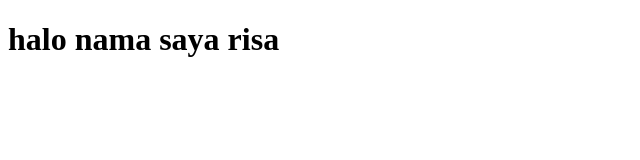
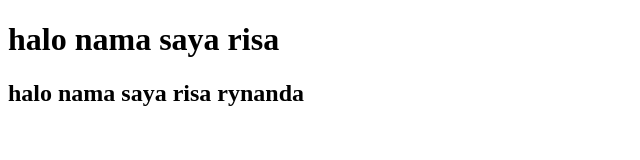
Before and after one commit to RisaRynanda/belajar, a plain HTML site: page index.html in a window 1280 px wide. Shown: the whole page, without its empty margins (0-640 px from the left). Drawn offline with Linux system fonts and the light colour scheme.

Commit message:
menambah h2

```diff
--- a/index.html
+++ b/index.html
@@ -8,5 +8,6 @@
 </head>
 <body>
     <h1>halo nama saya risa</h1>
+    <h2>halo nama saya risa rynanda</h2>
 </body>
 </html>
```
